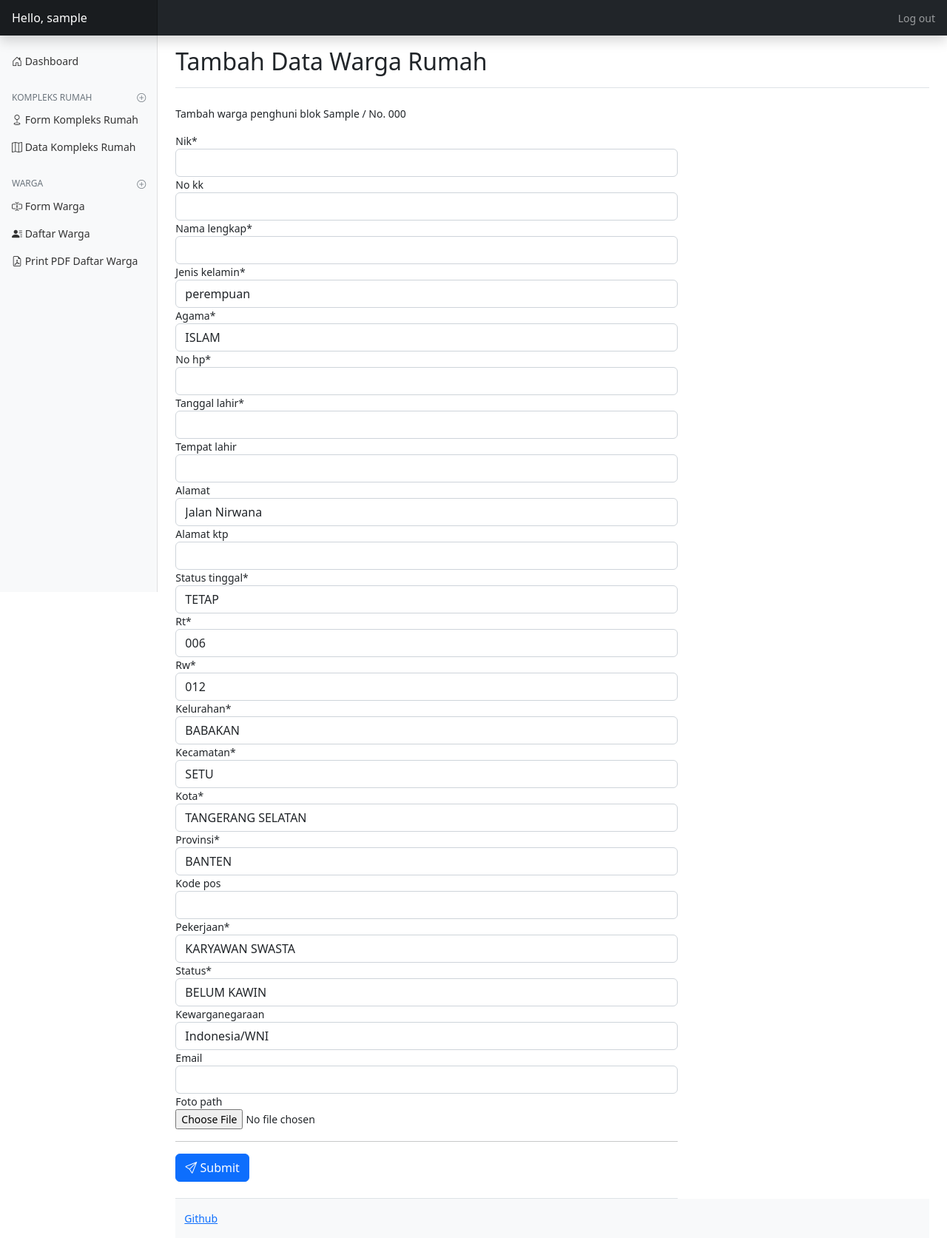
After one commit to robertusnegoro/datawarga, a Django app: page /warga/form-warga-rumah/1 in a window 1280 px wide. The commit adds this page. Shown: the whole page at 74% size. Run offline with Django 4.2, Linux system fonts and the light colour scheme; a user stored in the database is signed in; tables that the repository leaves empty hold one stand-in row (values such as "Sample post"); some libraries are stand-ins or nearby versions.

Commit message:
Closing kompleks warga feature

```diff
--- a/datawarga/kependudukan/models.py
+++ b/datawarga/kependudukan/models.py
@@ -40,7 +40,7 @@ class Warga(models.Model):
     )
     JENIS_KELAMIN = (("Laki-laki", "laki-laki"), ("Perempuan", "perempuan"))
     agama = models.CharField(max_length=50, choices=RELIGIONS, default="")
-    alamat = models.CharField(max_length=255, default=settings.ALAMAT)
+    alamat = models.CharField(max_length=255, default=settings.ALAMAT, null=True, blank=True)
     email = models.EmailField(max_length=200, null=True, blank=True)
     foto_path = models.ImageField(upload_to="uploads/", blank=True)
     kecamatan = models.CharField(max_length=150, default=settings.KECAMATAN)
@@ -68,8 +68,6 @@ class Warga(models.Model):
     kewarganegaraan = models.CharField(
         max_length=250, null=True, blank=True, default="Indonesia/WNI"
     )
-    alamat_blok = models.CharField(max_length=10, blank=True, null=True)
-    alamat_nomor = models.CharField(max_length=10, blank=True, null=True)
     status_tinggal = models.CharField(
         max_length=30, choices=STATUS_TINGGAL, default="TETAP"
     )
--- a/datawarga/kependudukan/templates/daftar-warga-pdf.html
+++ b/datawarga/kependudukan/templates/daftar-warga-pdf.html
@@ -52,6 +52,7 @@
                     <th>Nama Lengkap</th>
                     <th>NIK</th>
                     <th>KK</th>
+                    <th>Blok / No. Rumah</th>
                     <th>TTL</th>
                     <th>No HP</th>
                     <th>Jenis Kelamin</th>
@@ -68,6 +69,7 @@
                     <td>{{ warga.nama_lengkap }}</td>
                     <td>{{ warga.nik }}</td>
                     <td>{{ warga.no_kk }}</td>
+                    <td>{{ warga.kompleks }}</td>
                     <td>{{ warga.tempat_lahir }} / {{ warga.tanggal_lahir }}</td>
                     <td>{{ warga.no_hp }}</td>
                     <td>{{ warga.jenis_kelamin | upper }}</td>
--- a/datawarga/kependudukan/templates/form_warga.html
+++ b/datawarga/kependudukan/templates/form_warga.html
@@ -18,9 +18,10 @@
     {{ form.tanggal_lahir | as_crispy_field }}
     {{ form.tempat_lahir | as_crispy_field }}
 
+
+
     {{ form.alamat | as_crispy_field }}
-    {{ form.alamat_blok | as_crispy_field }}
-    {{ form.alamat_nomor | as_crispy_field }}
+    {{ form.kompleks | as_crispy_field }}
 
     {{ form.alamat_ktp | as_crispy_field }}
 
--- /dev/null
+++ b/datawarga/kependudukan/templates/form_warga_rumah.html
@@ -0,0 +1,59 @@
+{% extends "base.html" %}
+{% block title %}Data Warga Rumah{% endblock %}
+{% block pagetitle %}Tambah Data Warga Rumah{% endblock %}
+{% block content %}
+{% load crispy_forms_tags %}
+<div class="col-lg-8 border-bottom">
+    <div class="py-2">
+        <p>Tambah warga penghuni blok {{ data_kompleks.blok }} / No. {{ data_kompleks.nomor }}</p>
+        <form method="post" enctype="multipart/form-data" id="warga-form" action="{% url 'kependudukan:formWargaRumah' data_kompleks.id %}">
+            {% csrf_token %}
+
+
+            {{ form.nik | as_crispy_field }}
+            {{ form.no_kk | as_crispy_field }}
+            {{ form.nama_lengkap | as_crispy_field }}
+
+            {{ form.jenis_kelamin | as_crispy_field }}
+            {{ form.agama | as_crispy_field }}
+
+            {{ form.no_hp | as_crispy_field }}
+            {{ form.tanggal_lahir | as_crispy_field }}
+            {{ form.tempat_lahir | as_crispy_field }}
+
+
+
+            {{ form.alamat | as_crispy_field }}
+
+
+            {{ form.alamat_ktp | as_crispy_field }}
+
+            {{ form.status_tinggal | as_crispy_field }}
+
+            {{ form.rt | as_crispy_field }}
+            {{ form.rw | as_crispy_field }}
+            {{ form.kelurahan | as_crispy_field }}
+            {{ form.kecamatan | as_crispy_field }}
+            {{ form.kota | as_crispy_field }}
+            {{ form.provinsi | as_crispy_field }}
+            {{ form.kode_pos | as_crispy_field }}
+
+            {{ form.pekerjaan | as_crispy_field }}
+            {{ form.status | as_crispy_field }}
+            {{ form.kewarganegaraan | as_crispy_field }}
+
+            {{ form.email | as_crispy_field }}
+            {{ form.foto_path | as_crispy_field }}
+
+
+            <input type="hidden" id="id_kompleks" name="kompleks" value="{{ data_kompleks.id }}" >
+
+
+            <hr>
+
+            <button type="submit" class="btn btn-primary"><i class="bi bi-send"></i> Submit</button>
+        </form>
+    </div>
+</div>
+
+{% endblock %}
--- a/datawarga/kependudukan/templates/list_warga_view.html
+++ b/datawarga/kependudukan/templates/list_warga_view.html
@@ -37,7 +37,7 @@
         <td>{{ w.nik }} / {{ w.no_kk }}</td>
         <td>{{ w.no_hp }}</td>
         <td>{{ w.alamat }}</td>
-        <td>{{ w.alamat_blok }} / {{ w.alamat_nomor }}</td>
+        <td>{{ w.kompleks }}</td>
         <td><a class="btn btn-primary btn-sm" href="{% url 'kependudukan:formWarga' w.id %}"> <i class="bi bi-pencil"></i> </a> &nbsp; <a class="btn btn-danger btn-sm" href="{% url 'kependudukan:deleteformWarga' w.id %}"><i class="bi bi-trash"></i> </a></td>
     </tr>
     {% empty %}
--- a/datawarga/kependudukan/urls.py
+++ b/datawarga/kependudukan/urls.py
@@ -26,6 +26,7 @@ urlpatterns = [
         "warga/detail-kompleks/<int:idkompleks>", views.detail_kompleks, name="detailKompleks"
     ),
     path("warga/warga-rumah/<int:idkompleks>", views.warga_rumah, name="wargaRumah"),
+    path("warga/form-warga-rumah/<int:idkompleks>", views.form_warga_rumah, name="formWargaRumah"),
     re_path(
         r"^%s(?P<path>.*)$" % settings.MEDIA_URL[1:],
         views.protected_serve,
--- a/datawarga/kependudukan/views.py
+++ b/datawarga/kependudukan/views.py
@@ -325,3 +325,23 @@ def warga_rumah(request, idkompleks):
     data = serializers.serialize('json', data_warga)
     response = {"data": json.loads(data), "total": total_warga}
     return JsonResponse(response)
+
+@login_required
+def form_warga_rumah(request, idkompleks):
+    data_kompleks = get_object_or_404(Kompleks, pk=idkompleks)
+    context = {'data_kompleks': data_kompleks}
+    if request.POST:
+        logger.info("insert mode")
+        form = WargaForm(request.POST, request.FILES)
+        if form.is_valid():
+            logger.info("Form warga is valid")
+            warga = form.save()
+            base_url = reverse("kependudukan:detailKompleks", kwargs={'idkompleks': idkompleks})
+            payload = urlencode({"message": "data saved!"})
+            url_redir = "{}?{}".format(base_url, payload)
+            return redirect(url_redir)
+        else:
+            logger.info(form.errors)
+            return HttpResponse("form is not valid %s" % (form.errors))
+    context['form'] = WargaForm()
+    return render(request=request, template_name="form_warga_rumah.html", context=context)
```
Also changed, not shown: datawarga/kependudukan/templates/form_kompleks_detail.html (+25 -7 lines), datawarga/kependudukan/migrations/0010_alter_warga_alamat.py (added), datawarga/kependudukan/migrations/0011_remove_warga_alamat_blok_remove_warga_alamat_nomor.py (added).
